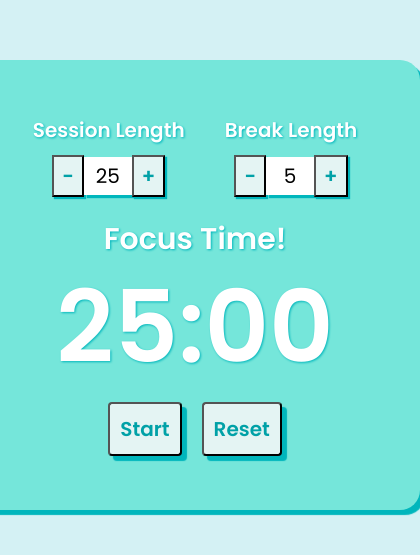
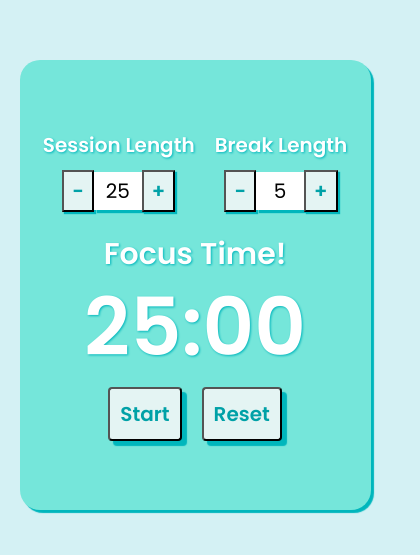
Before and after one commit to tib-source/pomodoro-timer, a React (Create React App) app: page / in a window 390 px wide. Shown: the part 145-700 px from the top of the page, 420 px wide, since content can reach past the window. Built offline with nearby package versions, Linux system fonts and the light colour scheme.

Commit message:
implemented mobile responsiveness

```diff
--- a/src/App.css
+++ b/src/App.css
@@ -99,3 +99,16 @@ input[type="number"] {
   color: #00a1a7;
   font-weight: 700;
 }
+
+@media (max-width: 500px) {
+  .App {
+    width: 90vw;
+    box-shadow: 3px 3px 1px #00b6bc;
+  }
+  .top {
+    gap: 1em;
+  }
+  .timer h1 {
+    font-size: 80px;
+  }
+}
```
